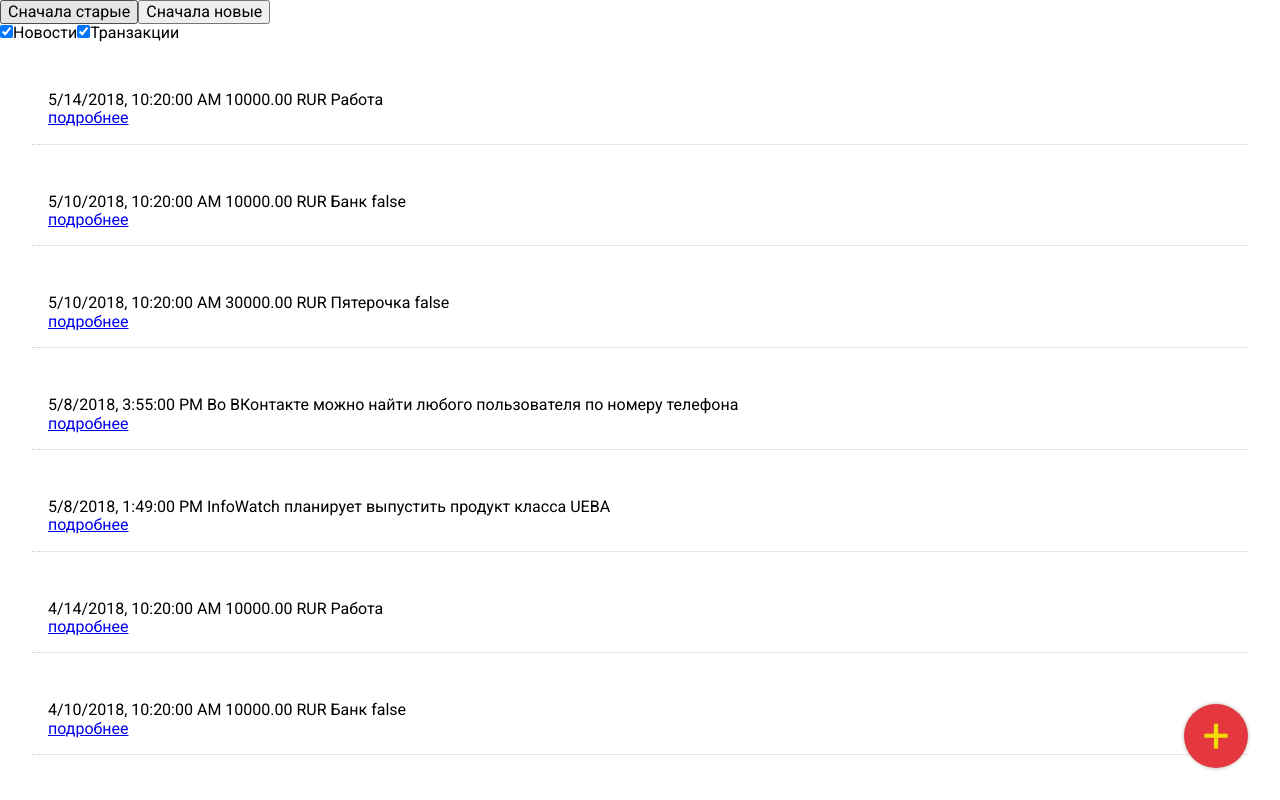
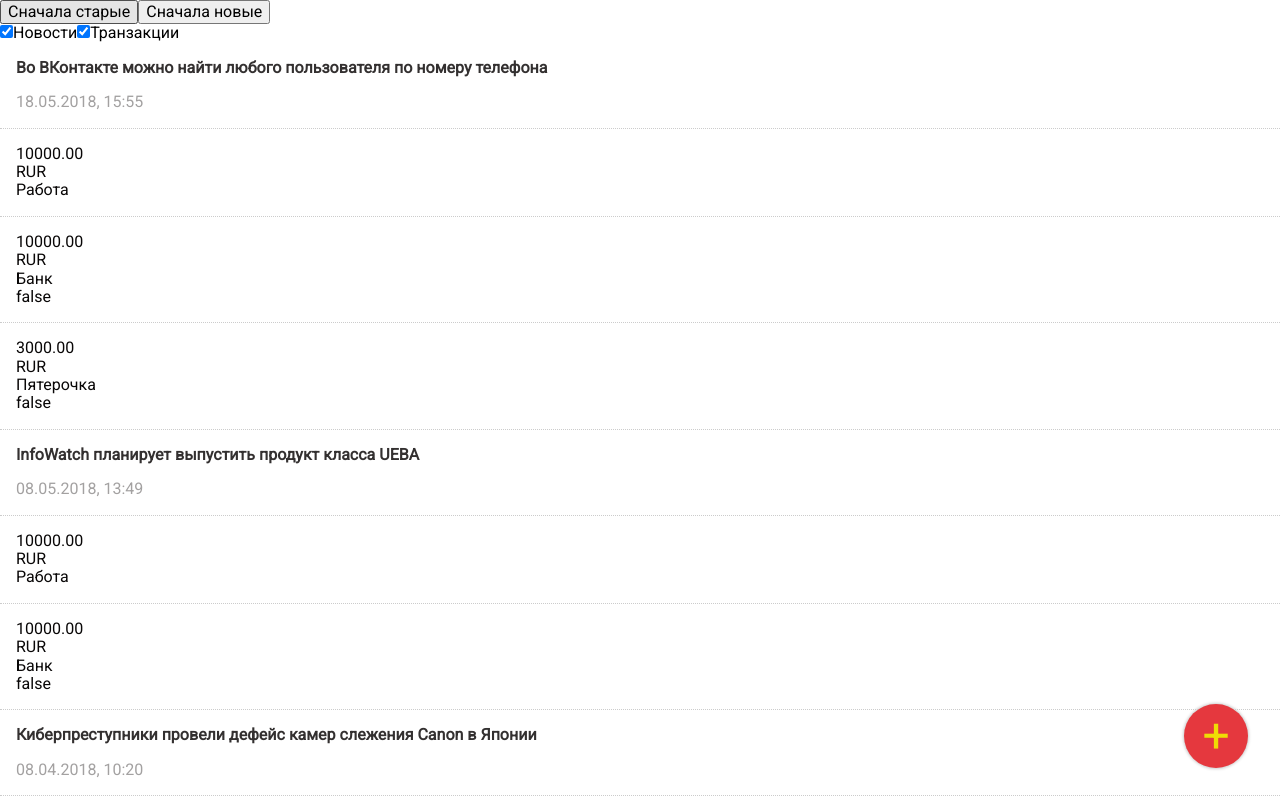
Before and after one commit to mr-africa/angular-learn, an Angular app: page / in a window 1280 px wide. Shown: the top 800 px of the page. Built offline with nearby package versions, Linux system fonts and the light colour scheme.

Commit message:
верстка новостей в фиде

```diff
--- a/src/app/add-event/add-event.component.css
+++ b/src/app/add-event/add-event.component.css
@@ -1,5 +1,5 @@
 .add-event {
-    position: absolute;
+    position: fixed;
     bottom: 1em;
     right: 2em;
     z-index: 5;
@@ -11,7 +11,7 @@
 }
 
 .opacity {
-    position: absolute;
+    position: fixed;
     z-index: 2;
     width: 100%;
     height: 100%;
--- a/src/app/consts.ts
+++ b/src/app/consts.ts
@@ -1,6 +1,10 @@
 enum eventTypes {NEWS = 'news', TRANSACTION = 'transaction'};
 
 const currencyList = {USD: 'USD', RUR: 'RUR', EUR: 'EUR'};
+
+const dateFormat = new Intl.DateTimeFormat('ru-RU', {
+  year: 'numeric', month: 'numeric', day: 'numeric',
+  hour: 'numeric', minute: 'numeric'});
 
 abstract class FeedEvent {
     date: Date;
@@ -25,7 +29,7 @@ abstract class FeedEvent {
     }
 
     dateOutput(): string {
-        return this.date.toLocaleString();
+        return dateFormat.format(this.date);
     }
 }
 
--- a/src/app/event/event.component.css
+++ b/src/app/event/event.component.css
@@ -1,6 +1,18 @@
 .event {
-    margin: 2em;
     display: block;
     padding: 1em;
     border-bottom: 1px dotted #ccc;
 }
+
+/*.event:hover {
+    background: #fdd692;
+}
+*/
+.event__news {
+    margin: 0.5em 0;
+}
+
+.event__link {
+    color: #090707;
+    text-decoration: none;
+}
--- a/src/app/event/event.component.html
+++ b/src/app/event/event.component.html
@@ -1,9 +1,10 @@
 <div *ngIf="event.visible" class="event">
+    <a class="event__link" routerLink="/{{ event.id }}">
         <div *ngIf="event.isNews()">
             <app-news-event [news]="event"></app-news-event>
         </div>
         <div *ngIf="event.isTransaction()">
             <app-transaction-event [transaction]="event"></app-transaction-event>
         </div>
-    <a routerLink="/{{ event.id }}">подробнее</a>
+    </a>
 </div>
--- a/src/app/feed.ts
+++ b/src/app/feed.ts
@@ -2,7 +2,7 @@ import { eventTypes, NewsEvent, TransactionEvent, feedEventType, currencyList }
 
 const RAW_FEED = [
     {
-        date: '2018-05-08 15:55',
+        date: '2018-05-18 15:55',
         title: 'Во ВКонтакте можно найти любого пользователя по номеру телефона',
         description: 'В социальной сети «ВКонтакте» есть интересная функция поиска, позволяющая найти человека по номеру его телефона. Соответствующий пункт вы сможете найти у себя в настройках приватности. Рекомендуем настроить его в соответствии с вашими представлениями о конфиденциальности. Пункт, расположенный в блоке «Связь со мной», получил название «Кто может найти меня при импорте контактов по номеру +7 *** *** ** **». Интересно, что соцсеть по умолчанию настроила эту опцию с минимумом конфиденциальности у всех пользователей (если не менять настройку, у вас будет установлено «Все пользователи»). Это потрясающее решение позволяет платформе подбирать вам друзей, основываясь на анализе контактов из адресной книгиИсточник: https://www.anti-malware.ru/news/2018-05-08-1447/26190',
         type: eventTypes.NEWS
@@ -138,7 +138,7 @@ const RAW_FEED = [
     },
     {
         date: '2018-05-10 10:20',
-        amount: 3000000,
+        amount: 300000,
         currency: currencyList.RUR,
         sender: 'Пятерочка',
         type: eventTypes.TRANSACTION,
--- a/src/app/main-page/main-page.component.css
+++ b/src/app/main-page/main-page.component.css
@@ -0,0 +1,3 @@
+.main-page-bottom-space {
+    margin-bottom: 7em;
+}
--- a/src/app/main-page/main-page.component.html
+++ b/src/app/main-page/main-page.component.html
@@ -1,3 +1,5 @@
 <app-filters></app-filters>
 <app-add-event></app-add-event>
 <app-event-list></app-event-list>
+
+<div class="main-page-bottom-space"></div>
--- a/src/app/news-event/news-event.component.css
+++ b/src/app/news-event/news-event.component.css
@@ -0,0 +1,22 @@
+.news {
+
+}
+
+.news:hover > .news__title {
+    text-decoration: underline;
+}
+
+.news__title {
+    font-weight: 700;
+    margin-bottom: 1em;
+    color: #333030;
+}
+
+.news__date {
+    color: #a3a1a1;
+}
+
+.news-info {
+    display: flex;
+    justify-content: space-between;
+}
--- a/src/app/news-event/news-event.component.html
+++ b/src/app/news-event/news-event.component.html
@@ -1,4 +1,7 @@
-<div>
-    {{ news.dateOutput() }}
-    {{ news.title }}
+<div class="news">
+    <div class="news__title">{{ news.title }}</div>
+    <div class="news-info">
+        <div class="news__date">{{ news.dateOutput() }}</div>
+        <div *ngIf="news.isViewed" class="news__date">{{ news.dateOutput() }}</div>
+    </div>
 </div>
--- a/src/app/transaction-event/transaction-event.component.html
+++ b/src/app/transaction-event/transaction-event.component.html
@@ -1,7 +1,6 @@
 <div>
-    {{ transaction.dateOutput() }}
-    {{ transaction.amount }}
-    {{ transaction.currency }}
-    {{ transaction.sender }}
-    {{ transaction.is_positive }}
+    <div>{{ transaction.amount }}</div>
+    <div>{{ transaction.currency }}</div>
+    <div>{{ transaction.sender }}</div>
+    <div>{{ transaction.is_positive }}</div>
 </div>
```
Lines whose indentation alone changed are shown as unchanged.
